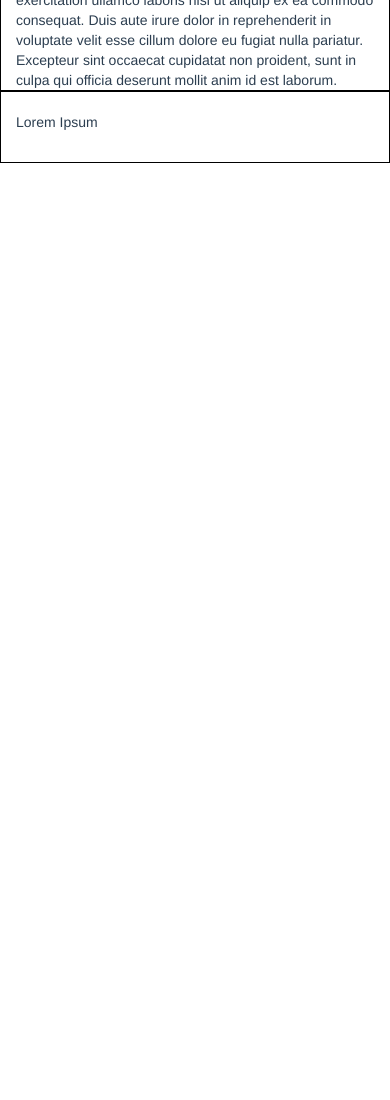
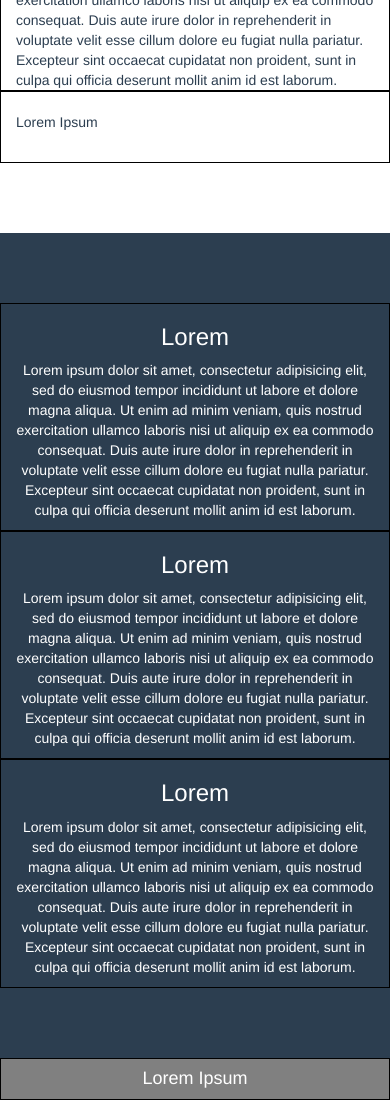
Before and after one commit to maregaale/html-css-bootstrap-freelancer, a plain HTML site: page index.html in a window 390 px wide. Shown: the part 3129-4229 px from the top of the page. Before the commit the page ends 3362 px from the top, so only its background shows below. Drawn offline with nearby package versions, Linux system fonts and the light colour scheme.

Commit message:
aggiunto footer con responsive

```diff
--- a/css/style.css
+++ b/css/style.css
@@ -25,6 +25,10 @@
 #portfolio [class*='col-'] {
   height: 200px;
   border: 1px solid black;
+}
+
+#copyright .container {
+  background: grey;
 }
 /* /colori e misure dei blocchi da togliere */
 /* /////////////////////////////////////////////////////////// */
@@ -71,6 +75,10 @@ h2 {
   background-color: #2c3e50;
 }
 
+.bg_dark_blue {
+  background-color: #1a252f;
+}
+
 .bg_green {
   background-color: #1abc9c;
 }
--- a/index.html
+++ b/index.html
@@ -169,7 +169,38 @@
 
     <!-- footer -->
     <footer>
+      <!-- sezione indirizzo e social -->
+      <section id="address" class="padd_70 bg_blue">
+        <div class="container">
+          <div class="row">
+            <div class="col-xs-12 col-md-4 text-center">
+              <h3>Lorem</h3>
+              <p>Lorem ipsum dolor sit amet, consectetur adipisicing elit, sed do eiusmod tempor incididunt ut labore et dolore magna aliqua. Ut enim ad minim veniam, quis nostrud exercitation ullamco laboris nisi ut aliquip ex ea commodo consequat. Duis aute irure dolor in reprehenderit in voluptate velit esse cillum dolore eu fugiat nulla pariatur. Excepteur sint occaecat cupidatat non proident, sunt in culpa qui officia deserunt mollit anim id est laborum.</p>
+            </div>
+            <div class="col-xs-12 col-md-4 text-center">
+              <h3>Lorem</h3>
+              <p>Lorem ipsum dolor sit amet, consectetur adipisicing elit, sed do eiusmod tempor incididunt ut labore et dolore magna aliqua. Ut enim ad minim veniam, quis nostrud exercitation ullamco laboris nisi ut aliquip ex ea commodo consequat. Duis aute irure dolor in reprehenderit in voluptate velit esse cillum dolore eu fugiat nulla pariatur. Excepteur sint occaecat cupidatat non proident, sunt in culpa qui officia deserunt mollit anim id est laborum.</p>
+            </div>
+            <div class="col-xs-12 col-md-4 text-center">
+              <h3>Lorem</h3>
+              <p>Lorem ipsum dolor sit amet, consectetur adipisicing elit, sed do eiusmod tempor incididunt ut labore et dolore magna aliqua. Ut enim ad minim veniam, quis nostrud exercitation ullamco laboris nisi ut aliquip ex ea commodo consequat. Duis aute irure dolor in reprehenderit in voluptate velit esse cillum dolore eu fugiat nulla pariatur. Excepteur sint occaecat cupidatat non proident, sunt in culpa qui officia deserunt mollit anim id est laborum.</p>
+            </div>
+          </div>
+        </div>
+      </section>
+      <!-- / sezione indirizzo e social -->
 
+      <!-- sezione copyright -->
+      <section id="copyright" class="bg_dark_blue">
+        <div class="container text-center">
+          <div class="row">
+            <div class="col-xs-12">
+              <h4>Lorem Ipsum</h4>
+            </div>
+          </div>
+        </div>
+      </section>
+      <!-- /sezione copyright -->
     </footer>
     <!-- /footer -->
   </body>
```
